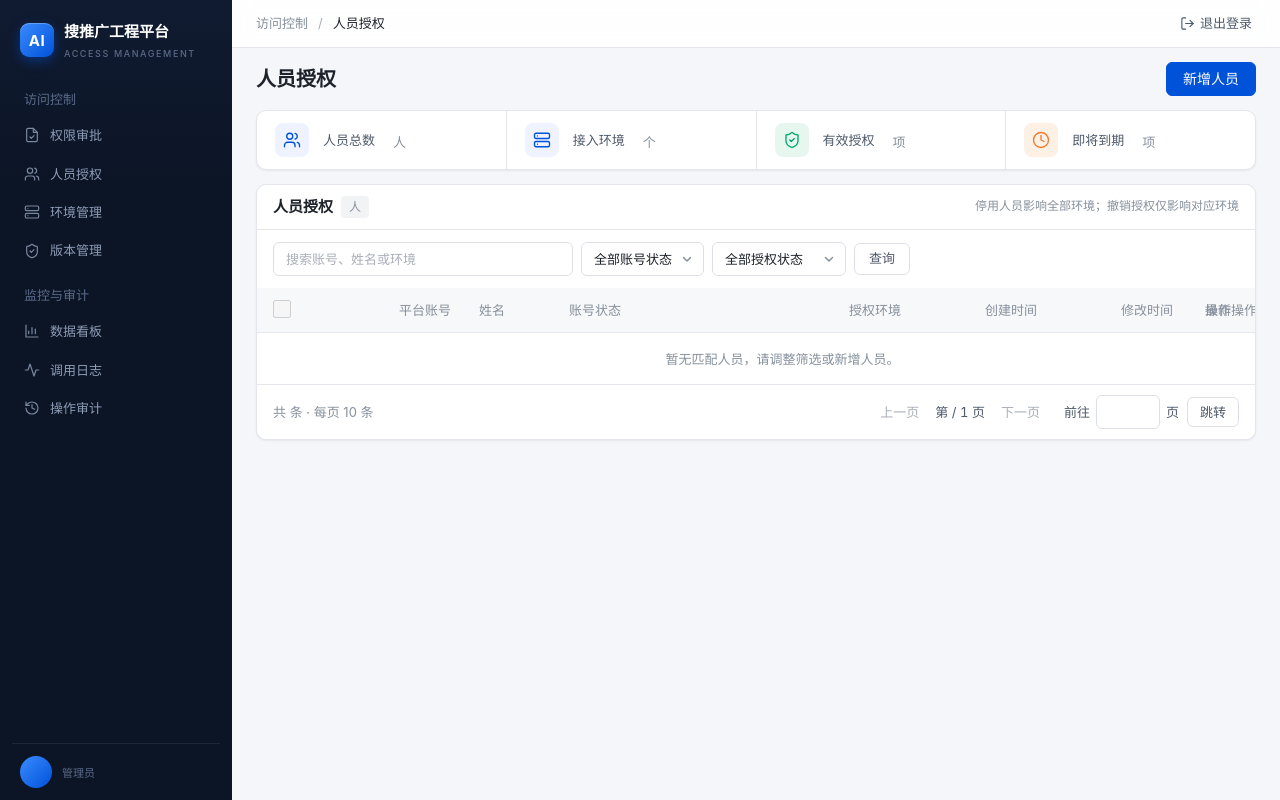
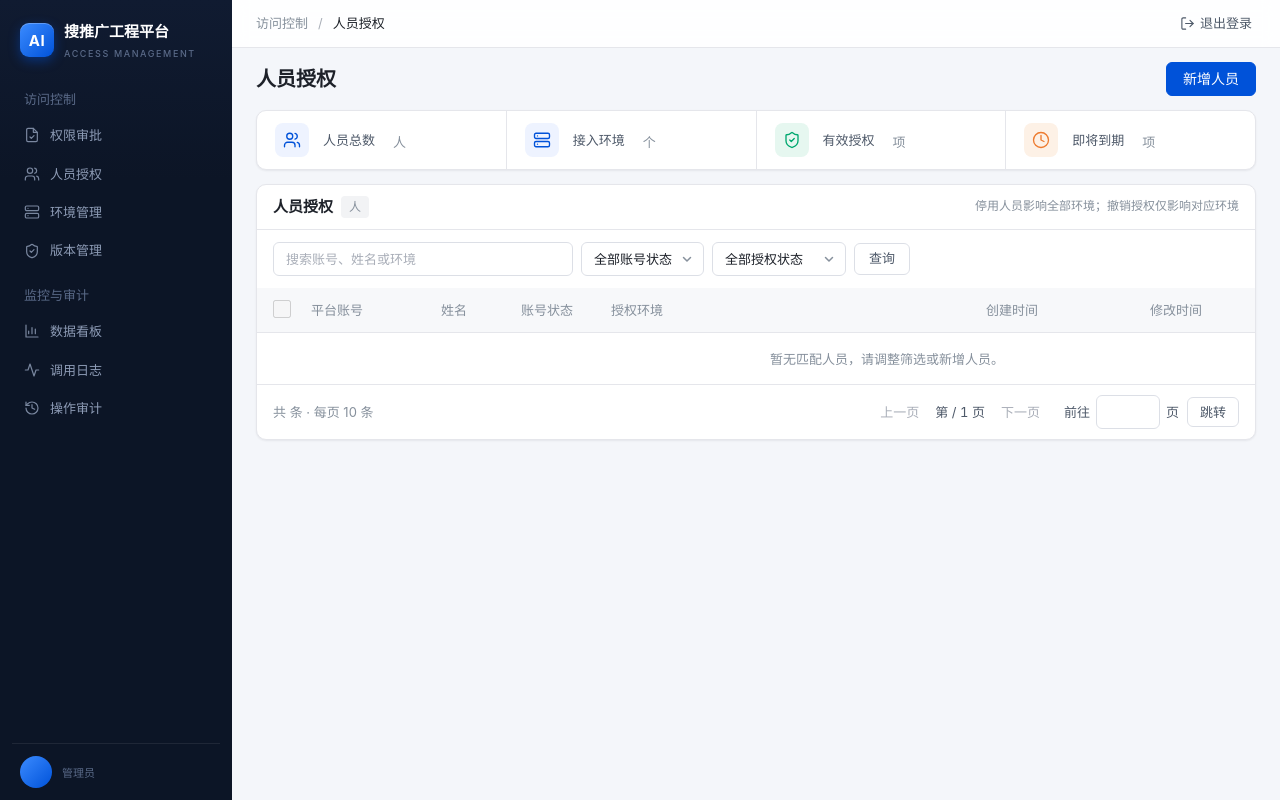
Before and after one commit to mossexplore/platform-cli, a FastAPI app: template access-service/app/templates/people.html in a window 1280 px wide. Run offline with FastAPI, Linux system fonts and the light colour scheme; the template is opened without the code that fills it, so the values that code supplies are empty; parts of the project's set-up code (start-up, migrations or seed data) failed here and were passed over.

Commit message:
fix(access): correct people table column widths after selection column

```diff
--- a/access-service/app/static/bulk-grants.css
+++ b/access-service/app/static/bulk-grants.css
@@ -16,6 +16,6 @@
 .bulk-dialog [data-bulk-preview] { margin-top:24px; }
 .bulk-dialog [data-bulk-changes] td { white-space:normal; overflow-wrap:anywhere; max-width:300px; }
 .bulk-dialog [data-bulk-warnings] { color:#9c4000; padding-left:20px; }
-.people-table .bulk-check { width:42px; min-width:42px; }
+.management-page .people-table .bulk-check { width:42px; min-width:42px; }
 .bulk-check input { width:18px; height:18px; cursor:pointer; }
 @media(max-width:600px) { .bulk-body { padding:16px; } .bulk-dialog .drawer-footer { flex-wrap:wrap; } .bulk-dialog .drawer-heading { padding:16px; } }
--- a/access-service/app/static/density.css
+++ b/access-service/app/static/density.css
@@ -130,26 +130,25 @@
 .grant-detail-list > button { margin-bottom: 14px; }
 
 /* 人员表格 */
-.management-page .table-scroll > .people-table { table-layout: auto; min-width: 1000px; }
-.people-table th:nth-child(1) { width: 130px; }
-.people-table th:nth-child(2) { width: 80px; }
-.people-table th:nth-child(3) { width: 90px; }
+.management-page .table-scroll > .people-table { table-layout: fixed; min-width: 1260px; }
+/* 从右侧定位业务列，避免左侧插入多选框后列宽错位 */
+.people-table th:nth-last-child(8) { width: 130px; }
+.people-table th:nth-last-child(7) { width: 80px; }
+.people-table th:nth-last-child(6) { width: 90px; }
 .people-actions { white-space: nowrap; text-align: left; }
 .people-actions button + button { margin-left: 6px; }
 .management-page .people-table th:last-child { width: 115px; }
 .management-page .table-scroll th.actions { width: 105px; }
 .management-page .delete-link { color: var(--danger); margin-left: 6px; }
 .management-page .delete-link:hover { background: var(--danger-bg); color: var(--danger); }
-.management-page .people-table, .management-page .environment-table { min-width: 1220px; }
-.people-table th:nth-child(4) { width: 230px; }
-.people-table th:nth-child(5), .people-table th:nth-child(6), .environment-table th:nth-child(5), .environment-table th:nth-child(6) { width: 156px; }
+.management-page .environment-table { min-width: 1220px; }
+.environment-table th:nth-child(5), .environment-table th:nth-child(6) { width: 156px; }
 
 /* 环境列宽度不随标签数量增长；无脚本时完整换行展示 */
-.management-page .table-scroll > .people-table { table-layout: fixed; }
-.people-table th:nth-child(4) { width: 280px; }
-.people-table th:nth-child(5), .people-table th:nth-child(6) { width: 136px; }
-.people-table th:nth-child(7) { width: 84px; }
-.people-table td:nth-child(7) { max-width: 84px; }
+.people-table th:nth-last-child(5) { width: auto; }
+.people-table th:nth-last-child(4), .people-table th:nth-last-child(3) { width: 164px; }
+.people-table th:nth-last-child(2) { width: 100px; }
+.people-table td:nth-last-child(2) { max-width: 100px; overflow-wrap: anywhere; white-space: normal; }
 .people-table .grant-pills { width: 100%; min-width: 0; overflow: hidden; flex-wrap: wrap; align-items: center; white-space: normal; }
 .people-table .grant-pills .badge { flex: 0 0 auto; max-width: 100%; white-space: normal; overflow-wrap: anywhere; text-align: left; }
 .people-table .grant-pills.is-collapsed { flex-wrap: nowrap; }
```
